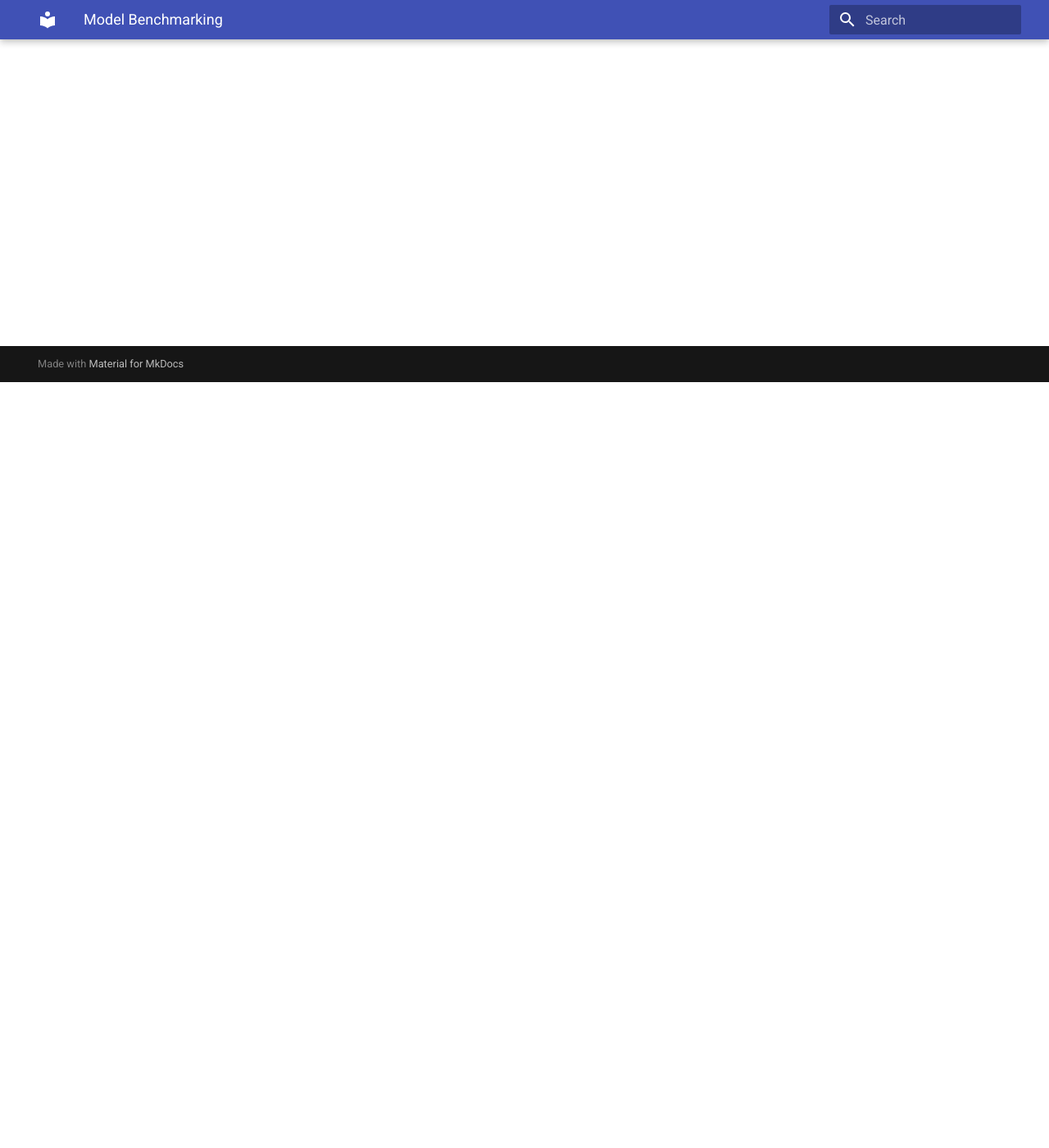
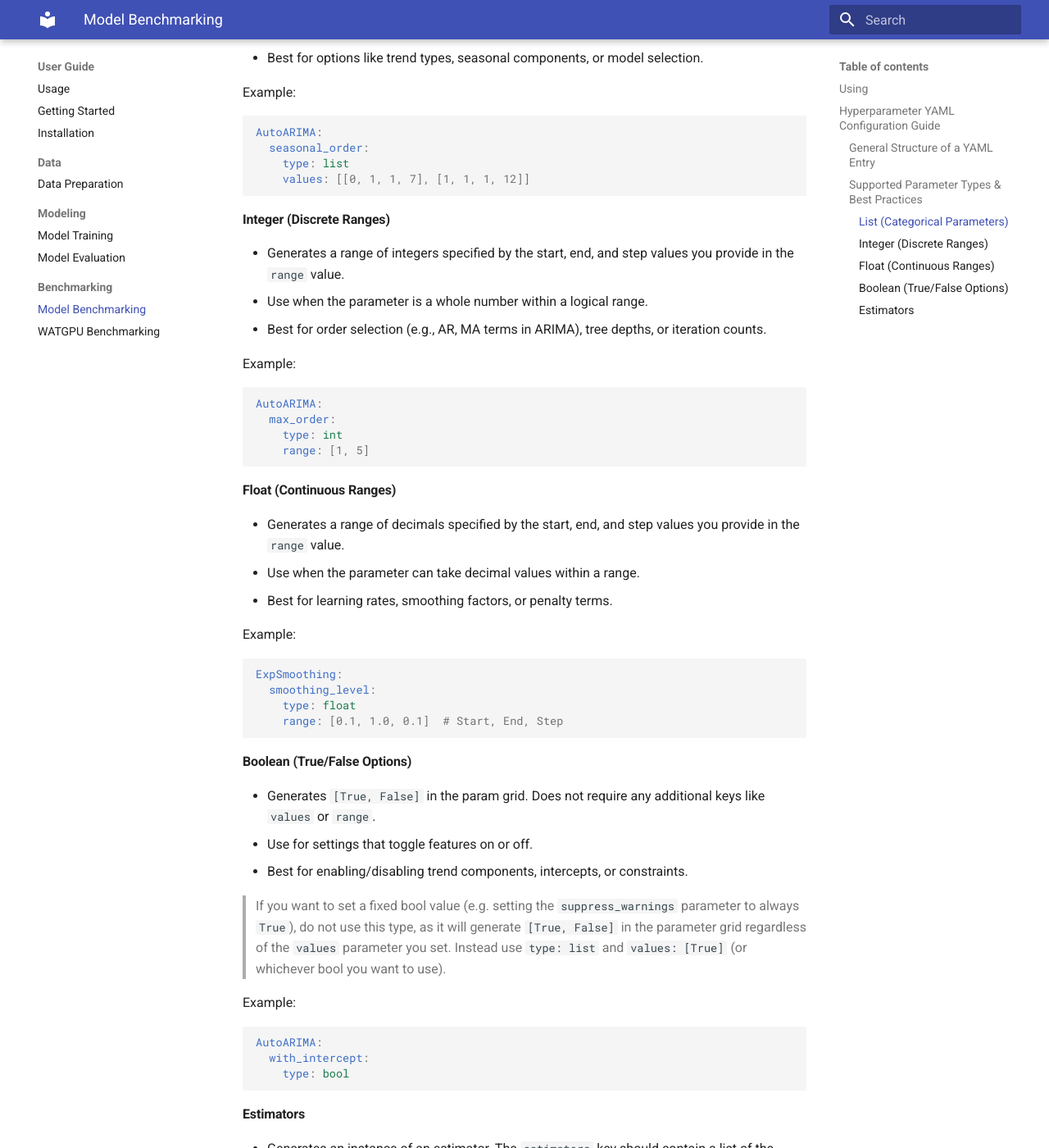
Before and after one commit to Blood-Glucose-Control/nocturnal-hypo-gly-prob-forecast, an MkDocs documentation site: the page built from docs/user-guide/benchmarking/model-benchmarking.md, in a window 1280 px wide and 1400 px high, scrolled down 934 px. Shown: the whole window at 82% size. Built offline with MkDocs 1.6.1 and Material for MkDocs 9.7.7, drawn with Linux system fonts in a browser that asks for light colours; some of the changed text lies outside the part shown.

Commit message:
Added src/tuning/configs/README.md to docs/user-guide/benchmarking/model-benchmarking.md

````diff
--- a/docs/user-guide/benchmarking/model-benchmarking.md
+++ b/docs/user-guide/benchmarking/model-benchmarking.md
@@ -3,3 +3,105 @@
     Some sections may be incomplete or missing.
 
 ## Using
+
+## Hyperparameter YAML Configuration Guide
+
+This README explains how to define hyperparameter options for each forecasting model in YAML format to be used for tuning.
+
+### General Structure of a YAML Entry
+
+Each model should be added as a top-level key in the YAML file, with parameters specified as nested keys:
+
+```yaml
+ModelName:
+  parameter_name:
+    type: <one of supported parameter types>
+    # other parameters will depend on `type`, see below
+```
+
+> **IMPORTANT**: The `type` parameter does NOT correspond to the data type, it corresponds to the specific parameter types described [below](#supported-parameter-types--best-practices). Please read through each of these carefully.
+
+### Supported Parameter Types & Best Practices
+
+#### List (Categorical Parameters)
+- Generates your `values` list as is in the parameter grid.
+- Use when the parameter takes a predefined set of values.
+- Best for options like trend types, seasonal components, or model selection.
+
+Example:
+```yaml
+AutoARIMA:
+  seasonal_order:
+    type: list
+    values: [[0, 1, 1, 7], [1, 1, 1, 12]]
+```
+
+#### Integer (Discrete Ranges)
+- Generates a range of integers specified by the start, end, and step values you provide in the `range` value.
+- Use when the parameter is a whole number within a logical range.
+- Best for order selection (e.g., AR, MA terms in ARIMA), tree depths, or iteration counts.
+
+Example:
+```yaml
+AutoARIMA:
+  max_order:
+    type: int
+    range: [1, 5]
+```
+
+#### Float (Continuous Ranges)
+- Generates a range of decimals specified by the start, end, and step values you provide in the `range` value.
+- Use when the parameter can take decimal values within a range.
+- Best for learning rates, smoothing factors, or penalty terms.
+
+Example:
+```yaml
+ExpSmoothing:
+  smoothing_level:
+    type: float
+    range: [0.1, 1.0, 0.1]  # Start, End, Step
+```
+
+#### Boolean (True/False Options)
+- Generates `[True, False]` in the param grid. Does not require any additional keys like `values` or `range`.
+- Use for settings that toggle features on or off.
+- Best for enabling/disabling trend components, intercepts, or constraints.
+
+> If you want to set a fixed bool value (e.g. setting the `suppress_warnings` parameter to always `True`), do not use this type, as it will generate `[True, False]` in the parameter grid regardless of the `values` parameter you set. Instead use `type: list` and `values: [True]` (or whichever bool you want to use).
+
+Example:
+```yaml
+AutoARIMA:
+  with_intercept:
+    type: bool
+```
+
+#### Estimators
+- Generates an instance of an estimator. The `estimators` key should contain a list of the estimator types you want to use, and the `estimator_kwargs` key should contain a list of dictionaries, where each dictionary holds the arguments to pass into the corresponding estimator.
+  - Specify whether it's a regressor (`sklearn`) or a forecaster (`sktime`) in the `type` value
+  - The position of each dictionary in `estimator_kwargs` should match the position of the estimator it is meant for in the `estimators` list. For no arguments, pass an empty dictionary.
+  - The `estimators` entries should be the name of the estimators as listed in the sktime estimator registry.
+- Use for estimators that take other estimators as parameters (e.g. [DirectTabularRegressionForecaster](https://www.sktime.net/en/latest/api_reference/auto_generated/sktime.forecasting.compose.DirectTabularRegressionForecaster.html)).
+
+Forecaster Example:
+```yaml
+DirectTabularRegressionForecaster:
+  estimator:
+    type: forecaster
+    estimators: ["ARIMA"]
+    estimator_kwargs: [
+        {
+            order: [1, 0, 0],
+            suppress_warnings: True,
+        }
+    ]
+```
+
+Regressor Example:
+```yaml
+VARReduce:
+  regressor:
+    type: regressor
+    estimators: ["LinearRegression"]
+    estimator_kwargs: [{}]
+```
````
